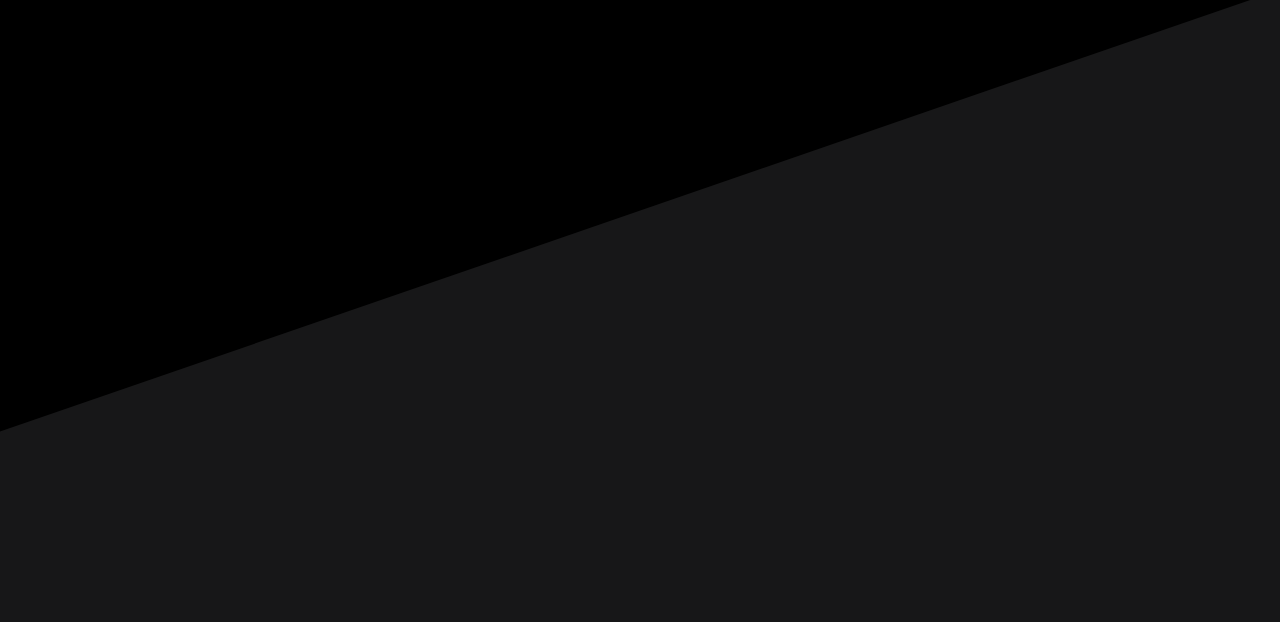
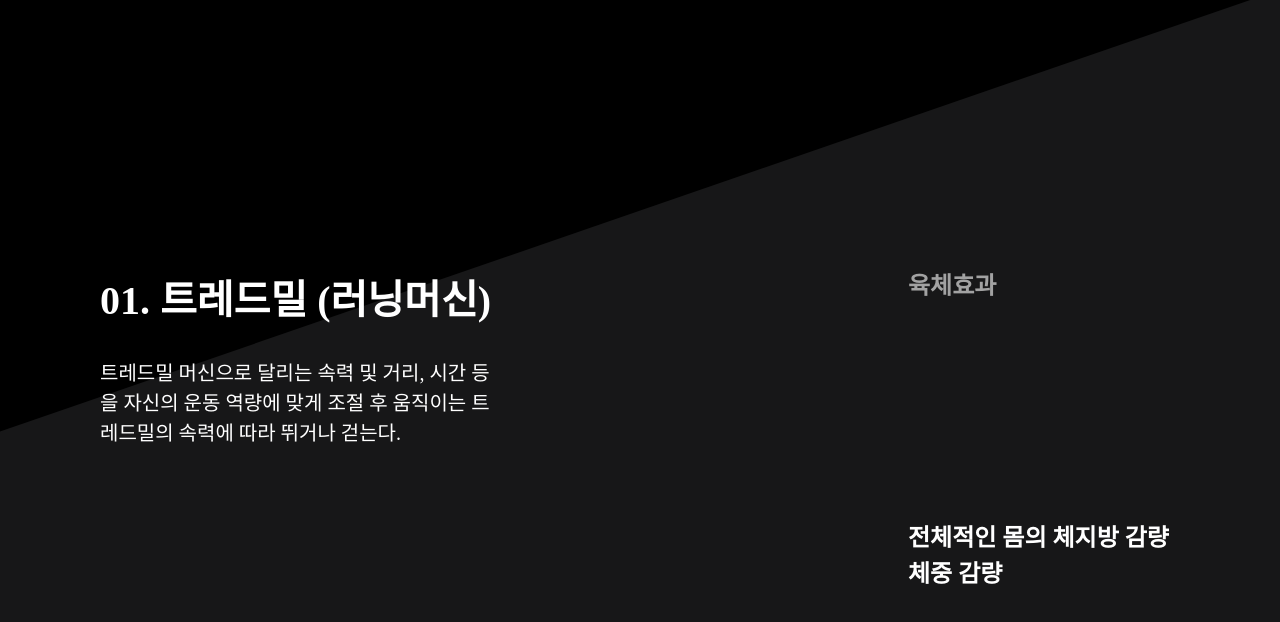
Before and after one commit to NahyunKimmm/p2-1, a plain HTML site: page index.html in a window 1280 px wide. Shown: the part 2820-3442 px from the top of the page. Drawn offline with Linux system fonts and the light colour scheme; a web font is replaced by a local one.

Commit message:
Add files via upload

```diff
--- a/index.html
+++ b/index.html
@@ -230,6 +230,55 @@ position: absolute;
 top: 2655px;
 left: 100px}
 
+.explain1{color: #FFF;
+font-family: Pretendard;
+font-size: 40px;
+font-style: normal;
+font-weight: 600;
+line-height: normal;
+top: 3088px;
+left: 100px;
+position: absolute;}
+.explain1-2{color: #FFF;
+font-family: Pretendard;
+font-size: 20px;
+font-style: normal;
+font-weight: 400;
+line-height: 150%; /* 30px */
+position: absolute;
+top: 3178px;
+left: 100px;
+width: 391px}
+.explain1p{color: #A2A2A2;
+font-family: Pretendard;
+font-size: 24px;
+font-style: normal;
+font-weight: 600;
+line-height: 150%; /* 36px */
+position: absolute;
+top: 3088px;
+left: 908px}
+.explain1p-1{color: #FFF;
+font-family: Pretendard;
+font-size: 24px;
+font-style: normal;
+font-weight: 700;
+line-height: 150%; /* 36px */
+position: absolute;
+top: 3340px;
+left:908px}
+
+.explain1a{color: #A2A2A2;
+font-family: Pretendard;
+font-size: 24px;
+font-style: normal;
+font-weight: 600;
+line-height: 150%; /* 36px */
+position: absolute;
+top: 3088px;
+left:1322px}
+
+
 </style>
 
 
@@ -286,5 +335,12 @@ left: 100px}
 <h1 class="explainTitle">능력 함양을 위한<br>
 근력운동 실전대비 Tip도 얻어가요!</h1>
 
+<div class="explain1">01. 트레드밀 (러닝머신)</div>
+<div class="explain1-2">트레드밀 머신으로 달리는 속력 및 거리, 시간 등을 자신의 운동 역량에 맞게 조절 후 움직이는 트레드밀의 속력에 따라 뛰거나 걷는다.</div>
+<div class="explain1p">육체효과</div>
+<div class="explain1a">향상될 운동 능력</div>
+<div class="explain1p-1">전체적인 몸의 체지방 감량<br>
+체중 감량</div>
+
 </body>
 </html>
```
